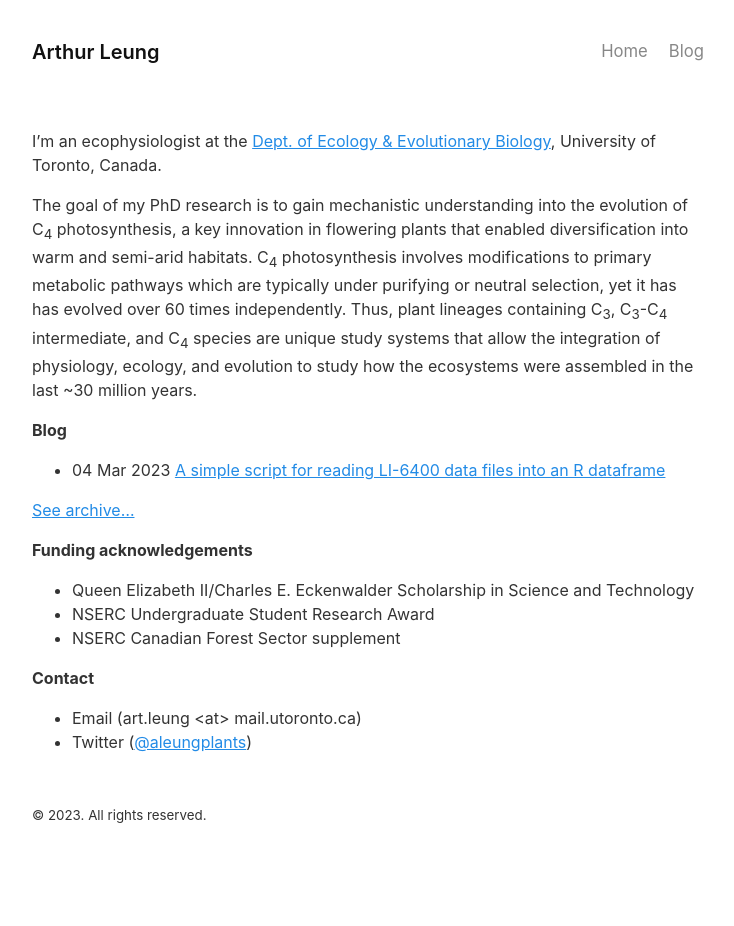
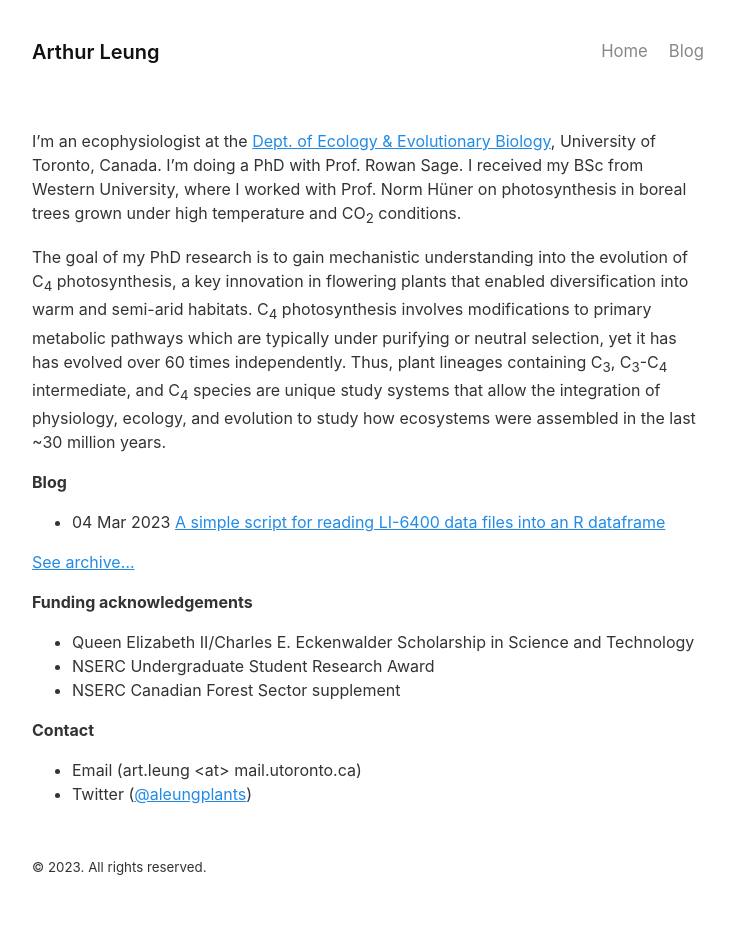
Before and after one commit to leungarthur/leungarthur.github.io-old, a Jekyll site: the page built from index.md, in a window 1280 px wide. Shown: the whole page, without its empty margins (272-1006 px from the left). Built offline with Jekyll 4.4.1, drawn with Linux system fonts in a browser that asks for light colours; before the commit the page ends 900 px from its top, so only the background shows below that.

Commit message:
Update index.md

```diff
--- a/index.md
+++ b/index.md
@@ -2,9 +2,9 @@
 layout: default
 ---
 
-I'm an ecophysiologist at the <a href='https://eeb.utoronto.ca'>Dept. of Ecology & Evolutionary Biology</a>, University of Toronto, Canada.
+I'm an ecophysiologist at the <a href='https://eeb.utoronto.ca'>Dept. of Ecology & Evolutionary Biology</a>, University of Toronto, Canada. I'm doing a PhD with Prof. Rowan Sage. I received my BSc from Western University, where I worked with Prof. Norm Hüner on photosynthesis in boreal trees grown under high temperature and CO<sub>2</sub> conditions.
 
-The goal of my PhD research is to gain mechanistic understanding into the evolution of C<sub>4</sub> photosynthesis, a key innovation in flowering plants that enabled diversification into warm and semi-arid habitats. C<sub>4</sub> photosynthesis involves modifications to primary metabolic pathways which are typically under purifying or neutral selection, yet it has has evolved over 60 times independently. Thus, plant lineages containing C<sub>3</sub>, C<sub>3</sub>-C<sub>4</sub> intermediate, and C<sub>4</sub> species are unique study systems that allow the integration of physiology, ecology, and evolution to study how the ecosystems were assembled in the last ~30 million years.
+The goal of my PhD research is to gain mechanistic understanding into the evolution of C<sub>4</sub> photosynthesis, a key innovation in flowering plants that enabled diversification into warm and semi-arid habitats. C<sub>4</sub> photosynthesis involves modifications to primary metabolic pathways which are typically under purifying or neutral selection, yet it has has evolved over 60 times independently. Thus, plant lineages containing C<sub>3</sub>, C<sub>3</sub>-C<sub>4</sub> intermediate, and C<sub>4</sub> species are unique study systems that allow the integration of physiology, ecology, and evolution to study how ecosystems were assembled in the last ~30 million years.
 
 **Blog**
 {% for post in site.posts %}
```
